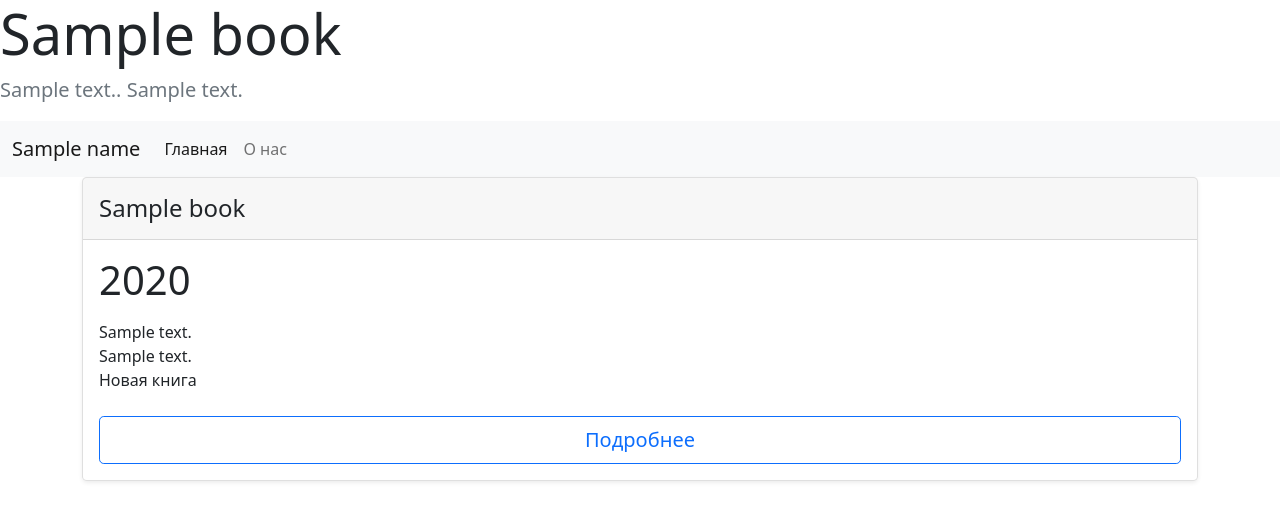
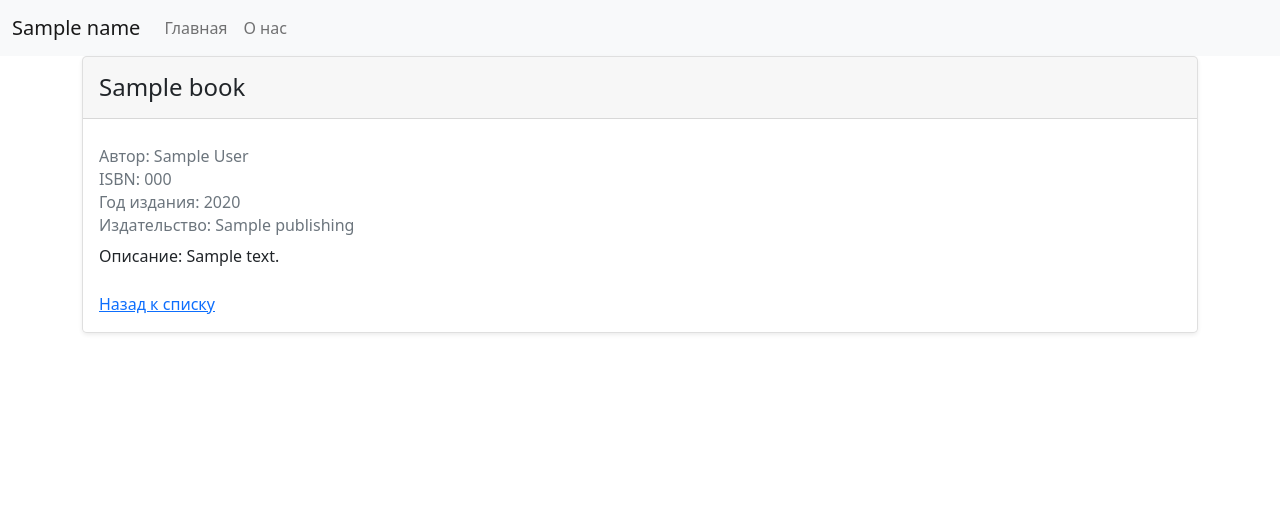
Before and after one commit to Mauser74/Fast_API, a FastAPI app: template templates/book_detail.html in a window 1280 px wide. Shown: the top 521 px of the page. Run offline with FastAPI, Linux system fonts and the light colour scheme; the template is opened without the code that fills it: most values are stand-ins (such as "Sample title", 1, 10 or a date in 2020).

Commit message:
Корректировка структуры страниц и ссылок

```diff
--- a/routers/book_router.py
+++ b/routers/book_router.py
@@ -37,7 +37,7 @@ async def read_about(request: Request):
 @router.get("/{book_id}/", response_class=HTMLResponse)
 async def book_details(request: Request, book_id: int):
     """Получить детальную информацию по списку"""
-    for index, book in books_list:
+    for index, book in enumerate(books_list):
         if book.id == book_id:
             context = {
                 "request": request,
--- a/templates/base_.html
+++ b/templates/base_.html
@@ -11,10 +11,6 @@
 
     <title>{{ name }}</title>
 
-    {% block header %}
-
-    {% endblock %}
-
   </head>
   <body>
     <!-- Навигационная панель -->
@@ -27,11 +23,10 @@
         <div class="collapse navbar-collapse" id="navbarSupportedContent">
           <ul class="navbar-nav me-auto mb-2 mb-lg-0">
             <li class="nav-item">
-              <!-- Активная ссылка -->
-              <a class="nav-link active" aria-current="page" href="#">Главная</a>
+              <a class= {% block menu1 %} "nav-link" {% endblock %} aria-current="page" href="{{ request.url_for('book_list') }}">Главная</a>
             </li>
             <li class="nav-item">
-              <a class="nav-link" href="{{ request.url_for('read_about') }}">О нас</a>
+              <a class={% block menu2 %} "nav-link" {% endblock %} href="{{ request.url_for('read_about') }}">О нас</a>
             </li>
           </ul>
         </div>
@@ -44,17 +39,8 @@
 
       {% endblock %}
     </div>
-
-    <!-- Optional JavaScript; choose one of the two! -->
-
     <!-- Option 1: Bootstrap Bundle with Popper -->
     <script src="https://cdn.jsdelivr.net/npm/bootstrap@5.0.2/dist/js/bootstrap.bundle.min.js" integrity="sha384-MrcW6ZMFYlzcLA8Nl+NtUVF0sA7MsXsP1UyJoMp4YLEuNSfAP+JcXn/tWtIaxVXM" crossorigin="anonymous"></script>
-
-    <!-- Option 2: Separate Popper and Bootstrap JS -->
-    <!--
-    <script src="https://cdn.jsdelivr.net/npm/@popperjs/core@2.9.2/dist/umd/popper.min.js" integrity="sha384-IQsoLXl5PILFhosVNubq5LC7Qb9DXgDA9i+tQ8Zj3iwWAwPtgFTxbJ8NT4GN1R8p" crossorigin="anonymous"></script>
-    <script src="https://cdn.jsdelivr.net/npm/bootstrap@5.0.2/dist/js/bootstrap.min.js" integrity="sha384-cVKIPhGWiC2Al4u+LWgxfKTRIcfu0JTxR+EQDz/bgldoEyl4H0zUF0QKbrJ0EcQF" crossorigin="anonymous"></script>
-    -->
   </body>
 </html>
 <!-- Конец base_.html -->
--- a/templates/book_detail.html
+++ b/templates/book_detail.html
@@ -1,8 +1,6 @@
 {% extends "base_.html" %}
 
-<!-- Начало book_detail.html -->
-{% block title %} {{ book.title }} {% endblock %}
-
+<!-- Начало book_list.html -->
 {% block header %}
     <h1 class="display-4 fw-normal">{{ book.title }}</h1>
     <p class="fs-5 text-muted">{{ text }}. {{ book.description }}</p>
@@ -15,17 +13,23 @@
     <h4 class="my-0 fw-normal">{{ book.title }}</h4>
   </div>
   <div class="card-body">
-    <h1 class="card-title pricing-card-title">{{ book.year }}<small class="text-muted fw-light"></small></h1>
     <ul class="list-unstyled mt-3 mb-4">
-      <li>{{ book.description }}</li>
-      <li>{{ book.description }}</li>
-        {% if book.year > 1990 %}
-            <li>Новая книга</li>
+        <h6 class="card-subtitle mb-2 text-muted">Автор: {{ book.author }}</h6>
+        {% if book.isbn != "" %}
+          <h6 class="card-subtitle mb-2 text-muted">ISBN: {{ book.isbn }}</h6>
         {% else %}
-            <li>Старая книга</li>
+          <h6 class="card-subtitle mb-2 text-muted">ISBN: n/a</h6 >
+        {% endif %}
+
+        <h6 class="card-subtitle mb-2 text-muted">Год издания: {{ book.year }}</h6>
+        <h6 class="card-subtitle mb-2 text-muted">Издательство: {{ book.publishing }}</h6>
+        {% if book.description != "" %}
+            <p class="card-text">Описание: {{ book.description }}</p>
+        {% else %}
+            <p class="card-text">Описание: n/a</p>
         {% endif %}
     </ul>
-    <button type="button" class="w-100 btn btn-lg btn-outline-primary">Подробнее</button>
+    <a href="{{ request.url_for('book_list') }}" class="card-link">Назад к списку</a>
   </div>
 </div>
 </div>
```
Also changed, not shown: models/books_list.py (+29 -11 lines), templates/about.html (+5 -39 lines), templates/books_list.html (+1 -6 lines).
